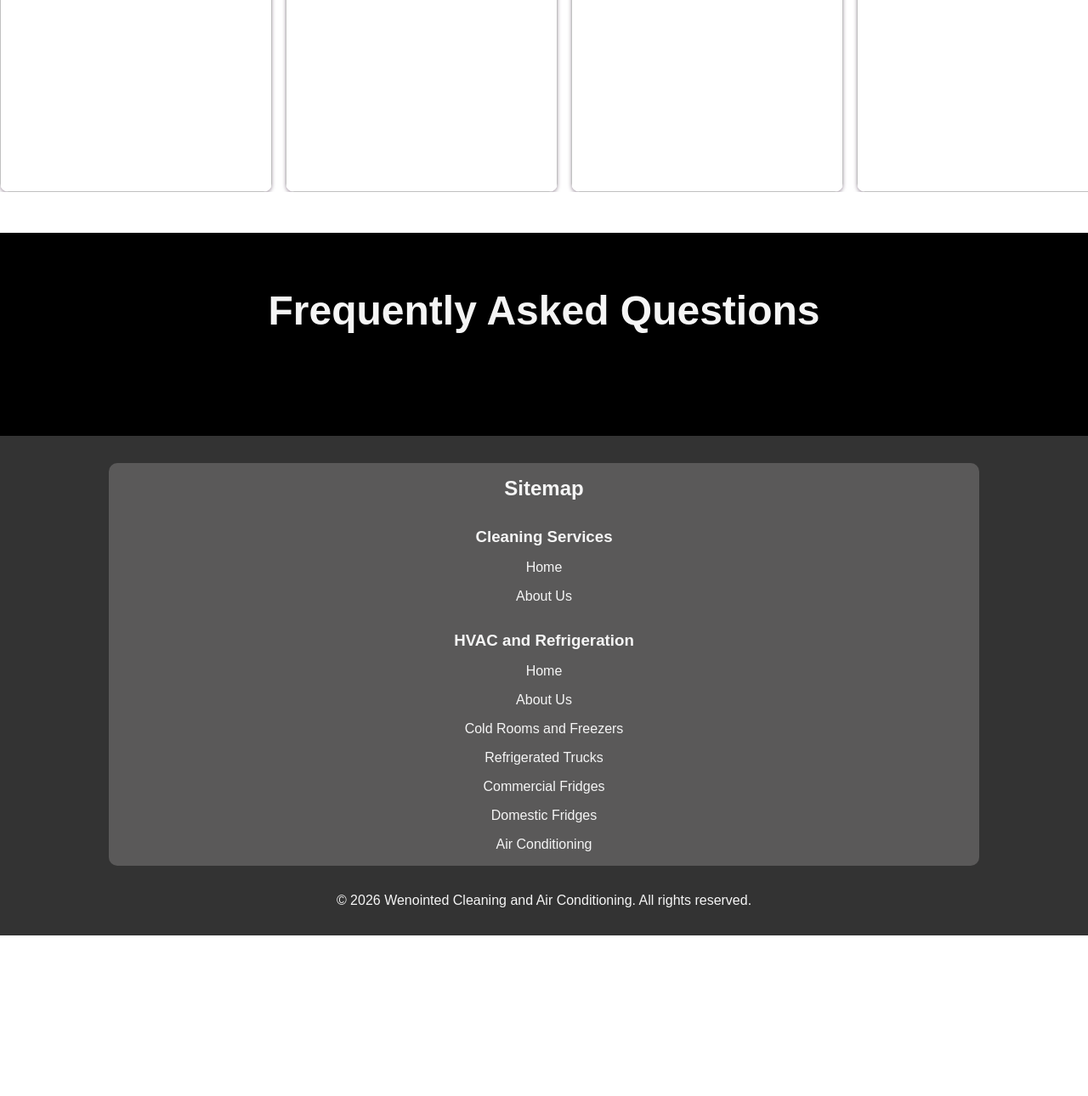
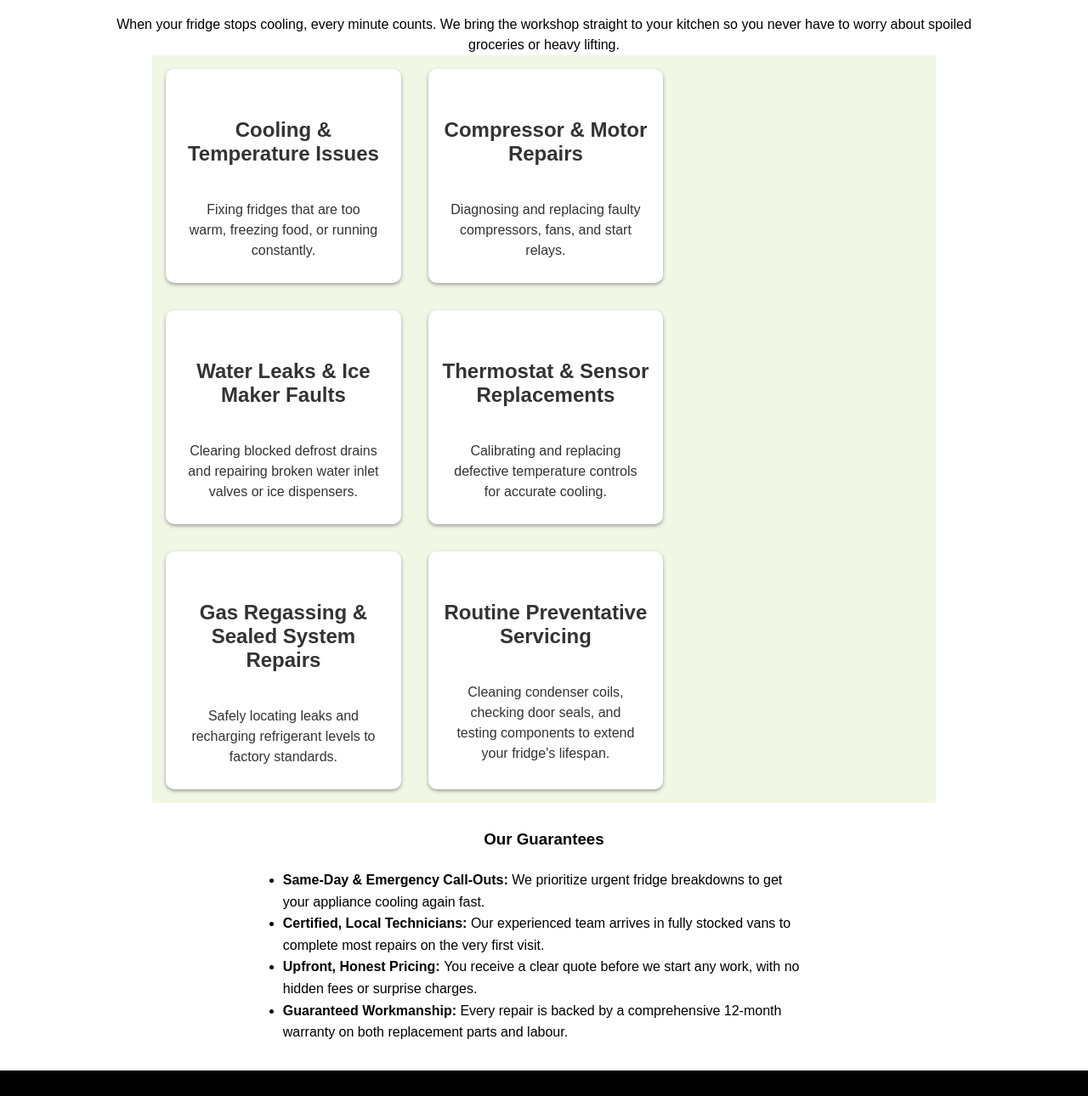
Before and after one commit to Burlington1308/wenointed, a plain HTML site: page fridges.html in a window 1280 px wide. Shown: the part 782-2072 px from the top of the page at 85% size. Before the commit the page ends 1883 px from the top, so only its background shows below. Drawn offline with Linux system fonts and the light colour scheme.

Commit message:
fridges page copy

```diff
--- a/fridges.html
+++ b/fridges.html
@@ -5,7 +5,7 @@
     <meta name="viewport" content="width=device-width, initial-scale=1.0">
     <link rel="stylesheet" href="styles.css">
     <link rel="stylesheet" href="cold-rooms.css">
-    <title>Cold Rooms</title>
+    <title>Fridge Repair</title>
 </head>
 <body>
     <section class="hero">
@@ -23,22 +23,84 @@
                 <a href="https://wa.me/27630189668" class="contact">Contact</a>
             </div>
         </nav>
+
+        <div class="hero-msg">
+            <h1>Fast, Reliable Home Fridge Repairs at Your Doorstep</h1>
+            <p>Keep your food fresh and your kitchen running smoothly. Our certified technicians fix all major fridge and freezer brands with same-day service.</p>
+            <a href="https://wa.me/27630189668" class="cta">Book a Repair Now</a>
+        </div>
     </section>
 
-    <section class="carousel">
-        <div class="carousel-card"><img src="" alt=""></div>
-        <div class="carousel-card"><img src="" alt=""></div>
-        <div class="carousel-card"><img src="" alt=""></div>
-        <div class="carousel-card"><img src="" alt=""></div>
-        <div class="carousel-card"><img src="" alt=""></div>
-        <div class="carousel-card"><img src="" alt=""></div>
-        <div class="carousel-card"><img src="" alt=""></div>
+    <section class="main">
+        <h1>Our Fridge Repair & Servicing Solutions</h1>
+        <p>When your fridge stops cooling, every minute counts. We bring the workshop straight to your kitchen so you never have to worry about spoiled groceries or heavy lifting.</p>
+
+        <div class="card-section">
+            <div class="card">
+                <h3>Cooling & Temperature Issues</h3>
+                <p>Fixing fridges that are too warm, freezing food, or running constantly.</p>
+            </div>
+
+            <div class="card">
+                <h3>Compressor & Motor Repairs</h3>
+                <p>
+                    Diagnosing and replacing faulty compressors, fans, and start relays.
+                </p>
+            </div>
+            <div class="card">
+                <h3>Water Leaks & Ice Maker Faults</h3>
+                <p>
+                    Clearing blocked defrost drains and repairing broken water inlet valves or ice dispensers.
+                </p>
+            </div>
+            <div class="card">
+                <h3>Thermostat & Sensor Replacements</h3>
+                <p>
+                    Calibrating and replacing defective temperature controls for accurate cooling.
+                </p>
+            </div>
+            <div class="card">
+                <h3>Gas Regassing & Sealed System Repairs</h3>
+                <p>
+                    Safely locating leaks and recharging refrigerant levels to factory standards.
+                </p>
+            </div>
+            <div class="card">
+                <h3>Routine Preventative Servicing</h3>
+                <p>
+                    Cleaning condenser coils, checking door seals, and testing components to extend your fridge's lifespan.
+                </p>
+            </div>
+        </div>
+
+        <h3>Our Guarantees</h3>
+        <ul>
+            <li><b>Same-Day & Emergency Call-Outs: </b>We prioritize urgent fridge breakdowns to get your appliance cooling again fast.</li>
+            <li><b>Certified, Local Technicians: </b>Our experienced team arrives in fully stocked vans to complete most repairs on the very first visit.</li>
+            <li><b>Upfront, Honest Pricing: </b>You receive a clear quote before we start any work, with no hidden fees or surprise charges.</li>
+            <li><b>Guaranteed Workmanship: </b>Every repair is backed by a comprehensive 12-month warranty on both replacement parts and labour.</li>
+        </ul>
     </section>
 
     <section class="faq">
         <h1>Frequently Asked Questions</h1>
         <div class="faq-item">
-
+            <h3>Do I need to move my fridge or bring it to a workshop?</h3>
+            <p>
+                No. All diagnostics, servicing, and repairs are carried out directly in your kitchen, saving you the hassle and cost of transporting a heavy appliance.
+            </p>
+        </div>
+        <div class="faq-item">
+            <h3>Is it better to repair my fridge or buy a new one?</h3>
+            <p>
+                If your fridge is under 10 years old and the repair costs less than half the price of a new unit, repairing it is usually the most cost-effective choice. Our technicians will always give you honest advice if a replacement makes better financial sense.
+            </p>
+        </div>
+        <div class="faq-item">
+            <h3>How much does a fridge repair cost?</h3>
+            <p>
+                We charge a standard call-out and diagnostic fee. Once we find the exact fault, we give you a full, upfront quote for parts and labour before doing any repair work. In most cases, the call-out fee is waived if you go ahead with the repair.
+            </p>
         </div>
     </section>
 
```
